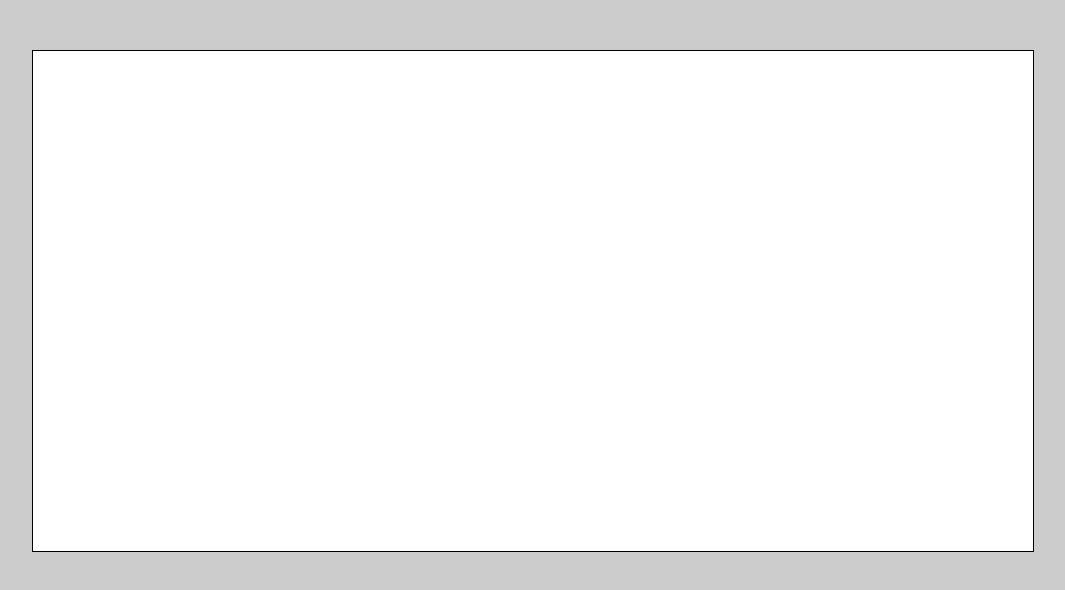
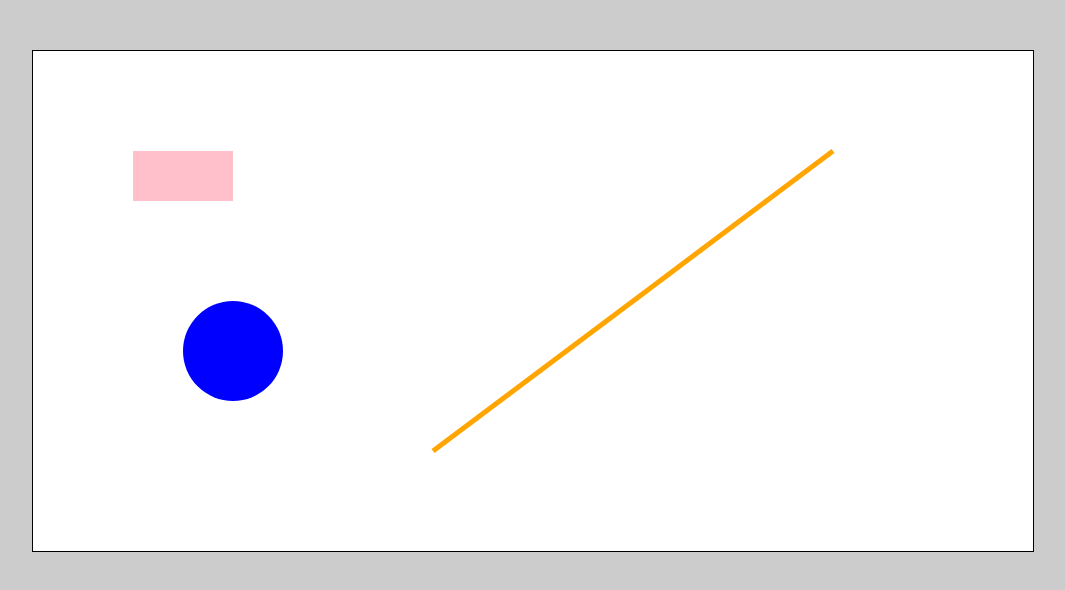
Before and after one commit to tywi6665/D3-Practice, a plain HTML site: page index.html in a window 1280 px wide. Shown: the whole page, without its empty margins (115-1180 px from the left). Drawn offline with nearby package versions, Linux system fonts and the light colour scheme.

Commit message:
basic shapes

```diff
--- a/assets/d3.js
+++ /dev/null
@@ -1,8 +0,0 @@
-// var d3 = require("d3");
-
-var width = 1000, height = 500;
-
-var svg = d3.select("#canvas")
-    .append("svg")
-    .attr("width", width + "px")
-    .attr("height", height + "px");
--- /dev/null
+++ b/assets/d3_basicShapes.js
@@ -0,0 +1,29 @@
+// var d3 = require("d3");
+
+var width = 1000, height = 500;
+
+var svg = d3.select("#canvas")
+    .append("svg")
+    .attr("width", width + "px")
+    .attr("height", height + "px");
+
+svg.append("rect")
+    .attr("x", 100)
+    .attr("y", 100)
+    .attr("width", 100)
+    .attr("height", 50)
+    .attr("fill", "pink");
+
+svg.append("circle")
+    .attr("cx", 200)
+    .attr("cy", 300)
+    .attr("r", 50)
+    .attr("fill", "blue");
+
+svg.append("line")
+    .attr("x1", 800)
+    .attr("y1", 100)
+    .attr("x2", 400)
+    .attr("y2", 400)
+    .attr("stroke", "orange")
+    .attr("stroke-width", 5);
--- a/index.html
+++ b/index.html
@@ -27,6 +27,6 @@
       You need to enable JavaScript to run this app.
     </noscript>
     <div id="canvas"></div>
-    <script type="text/JavaScript" src="assets/d3.js"></script>
+    <script type="text/JavaScript" src="assets/d3_basicShapes.js"></script>
   </body>
 </html>
```
